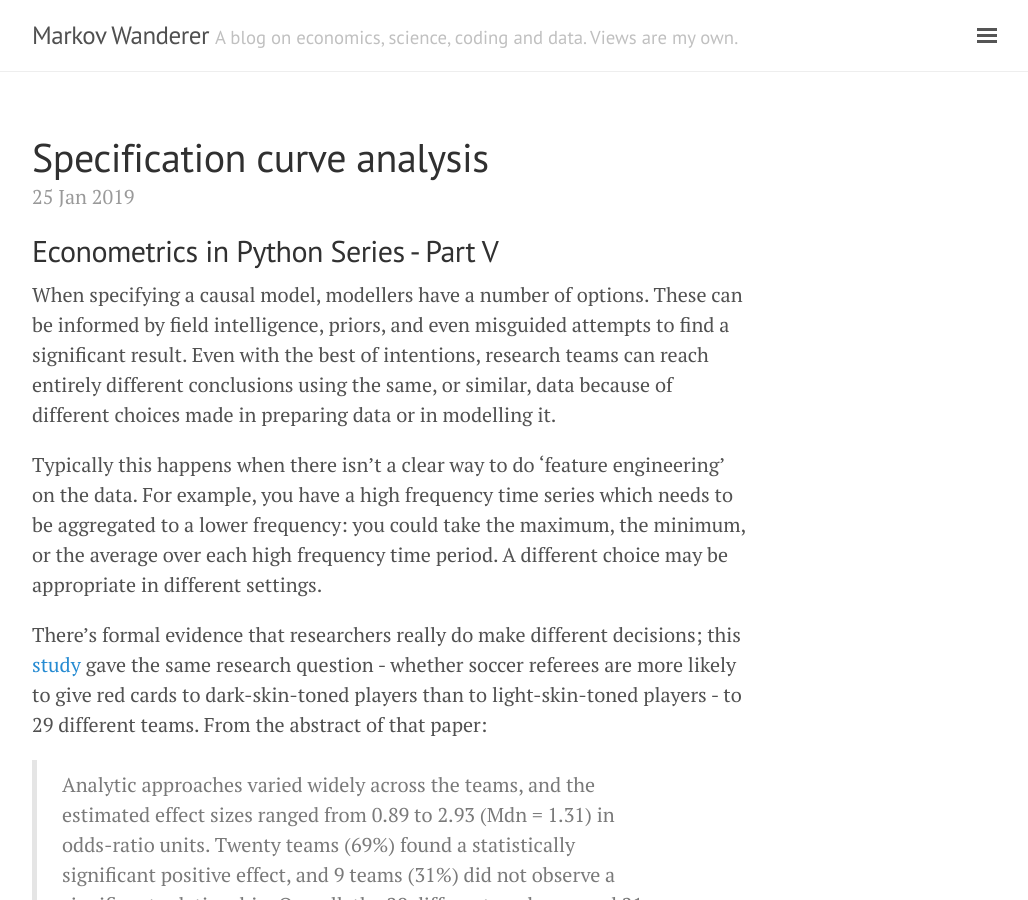
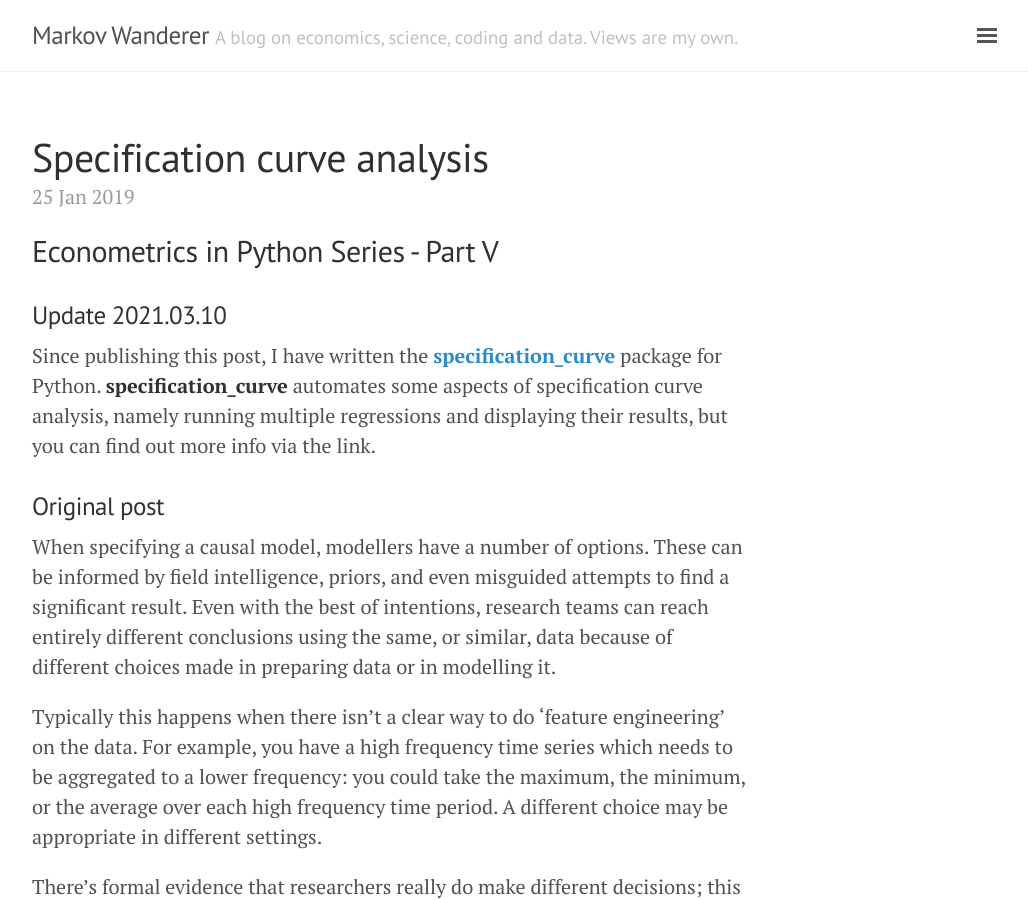
Before and after one commit to aeturrell/home, a Jekyll site: the page built from _posts/2019-01-25-Specification-Curve-Analysis.md, in a window 1280 px wide and 900 px high. Shown: the whole window, without its empty margins (248-1276 px from the left). Built offline with Jekyll 4.4.1, drawn with Linux system fonts in a browser that asks for light colours; formulas are drawn with MathJax 3.

Commit message:
updated spec curve post with package info

```diff
--- a/_posts/2019-01-25-Specification-Curve-Analysis.md
+++ b/_posts/2019-01-25-Specification-Curve-Analysis.md
@@ -5,6 +5,12 @@ title: Specification curve analysis
 
 
 ## Econometrics in Python Series - Part V
+
+### Update 2021.03.10
+
+Since publishing this post, I have written the [**specification_curve**](https://specification-curve.readthedocs.io/en/latest/readme.html) package for Python. **specification_curve** automates some aspects of specification curve analysis, namely running multiple regressions and displaying their results, but you can find out more info via the link.
+
+### Original post
 
 When specifying a causal model, modellers have a number of options. These can be informed by field intelligence, priors, and even misguided attempts to find a significant result. Even with the best of intentions, research teams can reach entirely different conclusions using the same, or similar, data because of different choices made in preparing data or in modelling it.
 
```
